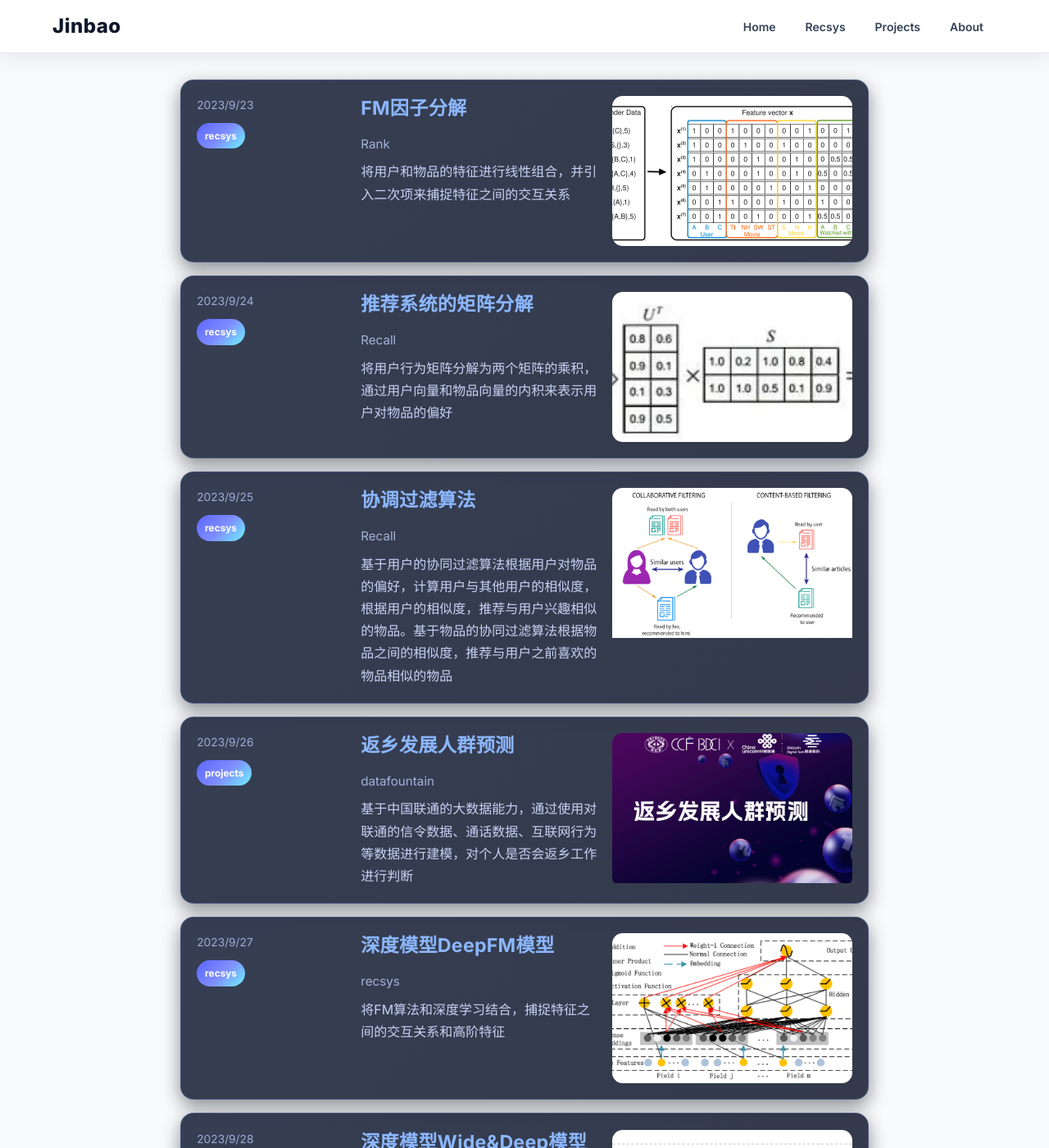
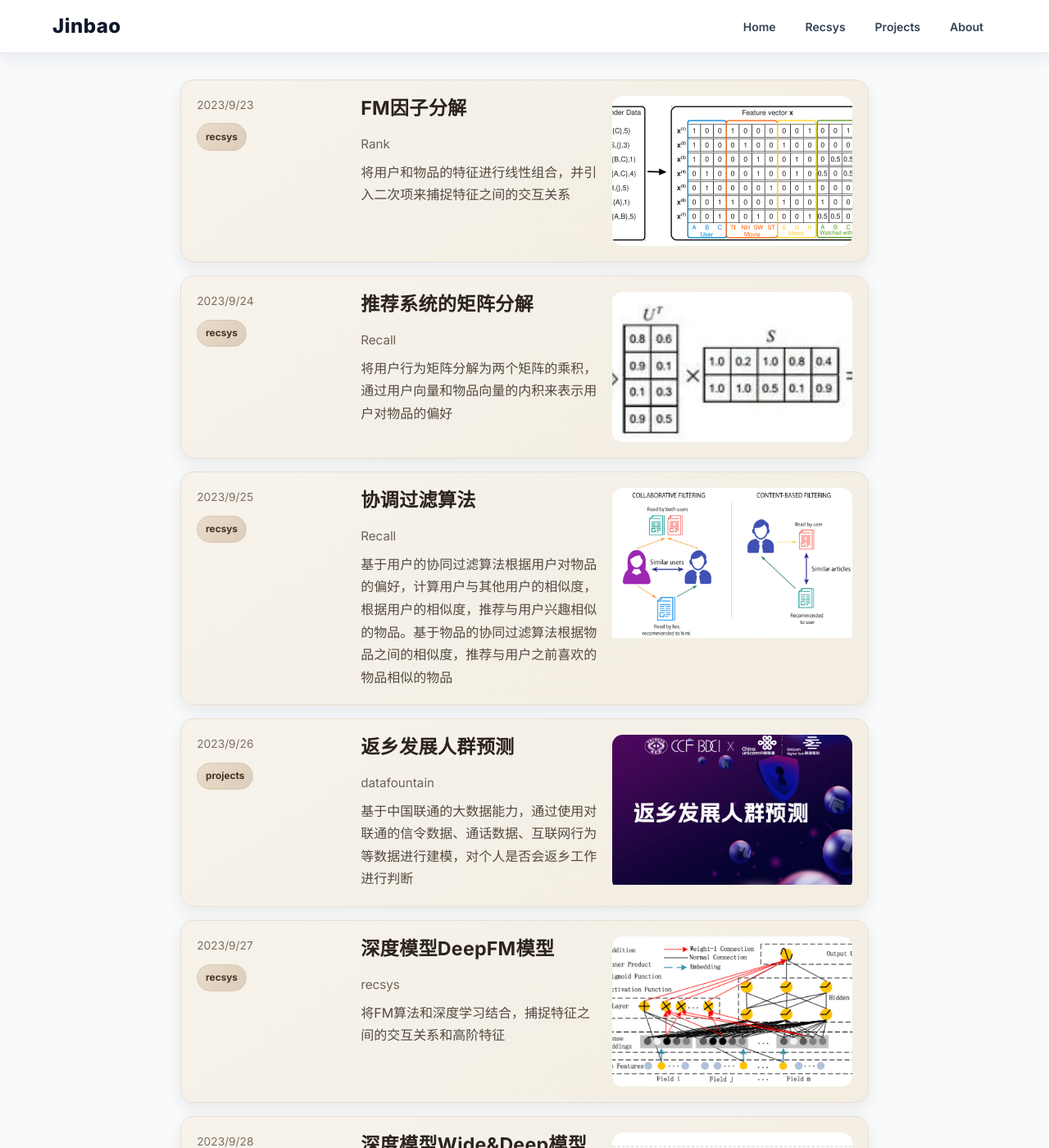
Before and after one commit to JinbaoSite/jinbaosite.github.io, a Jekyll site: the page built from index.html, in a window 1280 px wide and 1400 px high. Shown: the whole window at 82% size. Built offline with Jekyll 4.4.1, drawn with Linux system fonts in a browser that asks for light colours.

Commit message:
style: align list page palette with Claude docs-inspired warm neutrals

```diff
--- a/assets/css/listpage.css
+++ b/assets/css/listpage.css
@@ -1,6 +1,6 @@
 .dt-article {
-  color: #dce4ff;
-  font: 16px/1.7 "Inter", "Noto Sans SC", -apple-system, BlinkMacSystemFont, "Segoe UI", Roboto, sans-serif;
+  color: #2f2a24;
+  font: 16px/1.72 "Inter", "Noto Sans SC", "PingFang SC", -apple-system, BlinkMacSystemFont, "Segoe UI", Roboto, sans-serif;
 }
 
 .posts-list {
@@ -15,14 +15,15 @@
   gap: 1rem;
   padding: 1rem;
   border-radius: 1rem;
-  border: 1px solid rgba(145, 171, 255, 0.25);
-  background: linear-gradient(140deg, rgba(17, 25, 50, 0.84), rgba(13, 20, 40, 0.84));
-  box-shadow: 0 8px 22px rgba(3, 6, 18, 0.45);
+  border: 1px solid #e8dfd3;
+  background: linear-gradient(145deg, #f7f3eb, #f3ede2);
+  box-shadow: 0 8px 20px rgba(47, 34, 23, 0.08);
+  transition: border-color .22s ease, box-shadow .22s ease, background-color .22s ease;
 }
 
 .posts-list .post-preview:hover {
-  border-color: rgba(110, 243, 255, 0.55);
-  box-shadow: 0 12px 28px rgba(58, 111, 255, 0.28);
+  border-color: #ddd1c1;
+  box-shadow: 0 10px 24px rgba(52, 39, 27, 0.14);
 }
 
 .posts-list .post-preview > a {
@@ -49,18 +50,18 @@
   margin: 0 0 .35rem;
   line-height: 1.3;
   font-size: clamp(1.2rem, 2.8vw, 1.45rem);
-  color: #8cb7ff;
+  color: #2b241d;
 }
 
 .posts-list .post-preview .authors {
-  color: #a4b2d6;
+  color: #6b6257;
   font-size: .95rem;
   margin-bottom: .5rem;
 }
 
 .posts-list .post-preview .abstract {
   font-size: 1rem;
-  color: #c7d2f4;
+  color: #524a41;
   margin: 0;
 }
 
@@ -70,19 +71,19 @@
   justify-content: space-between;
   gap: .6rem;
   font-size: .86rem;
-  color: #9dadd7;
+  color: #7b6f61;
 }
 
 .tags .tag {
   display: inline-flex;
   align-items: center;
-  color: #fff;
-  background: linear-gradient(135deg, #5b66ff, #7f8dff 52%, #6ef3ff);
+  color: #433528;
+  background: linear-gradient(135deg, #e8ddcc, #e2d4bf 52%, #dcccbe);
   padding: .35rem .62rem;
   border-radius: 999px;
   font-size: .74rem;
   font-weight: 700;
-  border: none;
+  border: 1px solid #d8c7b4;
   text-decoration: none;
 }
 
```
